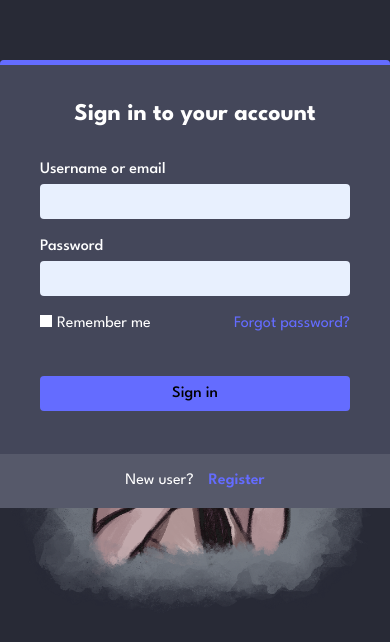
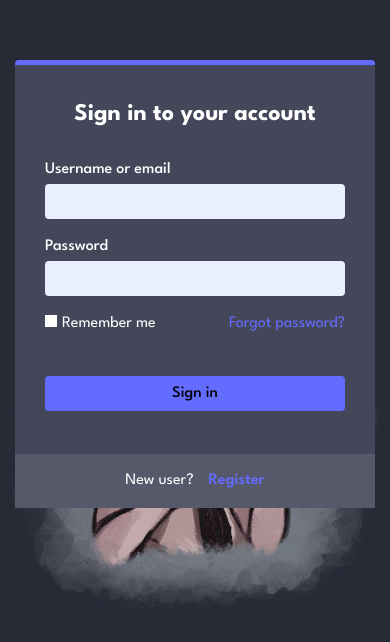
Before and after one commit to LeHoangKhanhTran/manga-application-frontend, a React (Vite) app: page /login in a window 390 px wide. Shown: the part 138-780 px from the top of the page. Built offline with nearby package versions, Linux system fonts and the light colour scheme; no server answers.

Commit message:
Update responsive styling

```diff
--- a/src/components/Card/AuthCard.style.ts
+++ b/src/components/Card/AuthCard.style.ts
@@ -60,4 +60,10 @@
         font-size: 1rem;
         color: red;
     }
+
+    @media screen and (max-width: 680px){
+        padding: 20px 30px 30px 30px;
+        width: 80vw;
+        min-width: 360px;
+    }
 `
```
